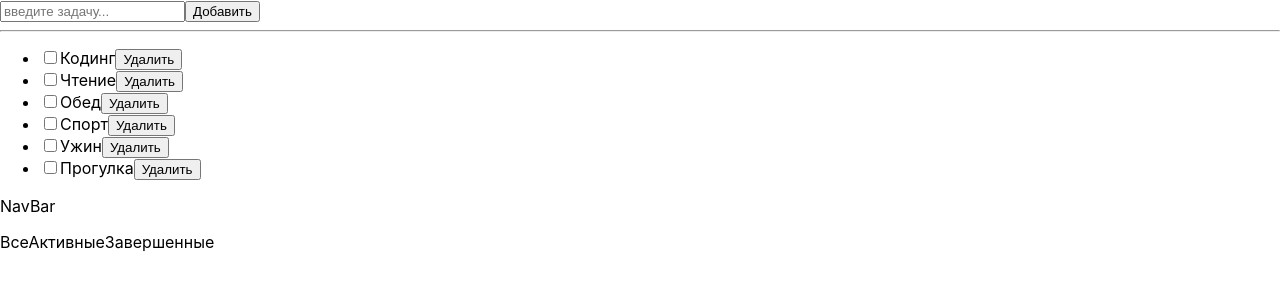
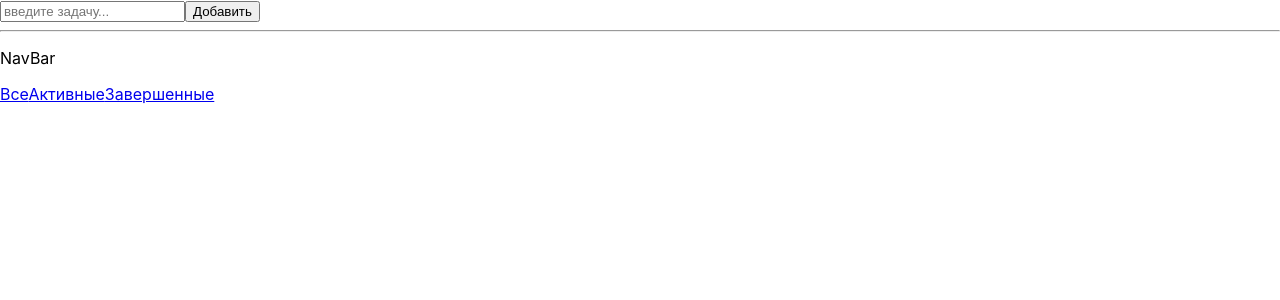
Before and after one commit to nikita-496/to-do-list, a React (Create React App) app: page / in a window 1280 px wide. Shown: the top 300 px of the page. Built offline with nearby package versions, Linux system fonts and the light colour scheme.

Commit message:
logic for defining completed tasks

```diff
--- a/src/index.js
+++ b/src/index.js
@@ -1,91 +1,182 @@
 import React, { Component } from 'react';
 import ReactDOM from 'react-dom';
+import { BrowserRouter, NavLink, Route } from 'react-router-dom';
 import './index.css';
 import reportWebVitals from './reportWebVitals';
 
 
 
-class TaskRow extends Component {
-  render() {
-    const {name} = this.props
+
+function TaskTable (props) {
+ function handleIsComplated (e, key = props.id) {
+  props.updataComplated(e.target.checked, key)
+  }
     return (
       <li>
-        <input type="checkbox"/>
-        {name}
+      <input type="checkbox" onClick={handleIsComplated}/>
+      {props.name}
       <button>Удалить</button>
+    </li>
+    )
+  }
 
-      </li>
+function NavBar (props) {
+    return (
+      <div>
+        <p>NavBar</p>
+
+        <NavLink to="all">Все</NavLink>
+        <NavLink to="active">Активные</NavLink>
+        <NavLink to="complated">Завершенные</NavLink>
+      </div>
+    )
+}
+
+function ComplateTaskTable (props) {
+  const listTask = props.tasks.map((task) => {
+    return <TaskTable name={task.name} key={task.key} id={task.key} updataComplated={props.updataComplated}/>
+  })
+  return(
+    <ul>
+      {listTask}
+    </ul>
+
+  )
+}
+
+function ActiveTaskTAble (props) {
+return (
+  <ul>
+    Активные
+  </ul>
+)
+}
+
+class AllTask extends Component {
+  constructor (props) {
+    super(props)
+    this.state = {
+      isComplated: false
+    }
+    this.updataComplated = this.updataComplated.bind(this)
+  }
+
+  updataComplated (isComplated, key) {
+    this.setState({
+      isComplated
+    })
+    this.props.updataTask(isComplated, key)
+  }
+
+  render () {
+    const listTask = this.props.tasks.map((task) => {
+      return <TaskTable name={task.name} key={task.key} id={task.key} updataComplated={this.updataComplated}/>
+    })
+    return(
+      <ul>
+        {listTask}
+      </ul>
+
     )
   }
 }
 
-class TaskTable extends Component {
-  render() {
-    const {tasks} = this.props
-    const listTask = tasks.map((task) => {
-      return <TaskRow name={task.nameTask} key={task.id}/>
-    })
-    return (
-      <ul>
-        {listTask}
-      </ul>
-    )
+function SearchBar (props) {
+  const nameTask = props.nameTask
+
+    function handleTaskName (e) {
+      props.createTask(e.target.value)
     }
+
+    function handleTask (e) {
+      props.addTask(e.target.value)
     }
-class NavBar extends Component {
-  render() {
     return (
       <div>
-        <p>NavBar</p>
-
-        <a>Все</a>
-        <a>Активные</a>
-        <a>Завершенные</a>
-      </div>
-    )
-  }
-}
-class SearchBar extends Component {
-  render() {
-    return (
-      <div>
-        <input type="text" placeholder="введите задачу..."/>
-        <button type="button">Добавить</button>
+        <input type="text" placeholder="введите задачу..." value={nameTask} onChange={handleTaskName} />
+        <button type="button" value={nameTask} onClick={handleTask}>Добавить</button>
         <hr />
       </div>
       )
 }
+
+class TodoCard extends Component {
+  constructor(props){
+    super(props)
+    this.state = {
+      nameTask:"",
+      tasks: []
+    }
+    this.createTask = this.createTask.bind(this)
+    this.addTask = this.addTask.bind(this)
+    this.updataTask = this.updataTask.bind(this)
+  }
+  createTask(nameTask) {
+    this.setState({
+      nameTask
+    })
+  }
+/*
+  updataComplated(isComplated, key) {
+    debugger
+    let taskArray = this.state.tasks
+    let complatedTask = taskArray.filter(task => task.key === key)
+    console.log(complatedTask)
+
+    this.setState({
+      isComplated
+    })
+    debugger
+  }
+  */
+  updataTask(isComplated, key) {
+   let n = this.state.tasks
+    let f = n.filter(n => n.key === key)
+    console.log (f)
+    let c = {
+      a:11,
+      b:12
+    }
+    c.a=13
+    console.log(c)
+    debugger
   }
 
-class TodoCard extends Component {
+  addTask(name, isComplated = false) {
+    let taskArray = this.state.tasks
+    if (name !== "") {
+      taskArray.unshift({
+        name,
+        key:Date.now(),
+        isComplated
+      })
+      this.setState({
+        nameTask: "",
+        tasks: taskArray
+      })
+    }
+  }
+
   render() {
-    const {tasks} = this.props
+    const {nameTask, tasks} = this.state
     return (
-      <div>
-        <SearchBar />
-        <TaskTable tasks={tasks} />
+        <BrowserRouter>
+        <SearchBar nameTask={nameTask} createTask={this.createTask} addTask={this.addTask}/>
+
+        <Route path="/all" render={(props)=> <AllTask  tasks={tasks} updataTask={this.updataTask}/>}/>
+      <Route path="/active"render={(props)=> <ActiveTaskTAble  tasks={tasks} />}/>
+      <Route path="/complated" render={(props)=> <ComplateTaskTable  tasks={tasks}/>}/>
+
         <NavBar />
-      </div>
+        </BrowserRouter>
+
     )
   }
 }
 
-
-
-
-
-const TASKS = [
-  {nameTask: "Кодинг", id: Date.now(), isCoding: false},
-  {nameTask: "Чтение", id: Date.now(), isCoding: false},
-  {nameTask: "Обед", id: Date.now(), isCoding: false},
-  {nameTask: "Спорт", id: Date.now(), isCoding: false},
-  {nameTask: "Ужин", id: Date.now(), isCoding: false},
-  {nameTask: "Прогулка", id: Date.now(), isCoding: false}
-]
-
 ReactDOM.render(
   <React.StrictMode>
-    <TodoCard tasks={TASKS} />
+    <TodoCard />
   </React.StrictMode>,
   document.getElementById('root')
 );
```
Lines whose indentation alone changed are shown as unchanged.
